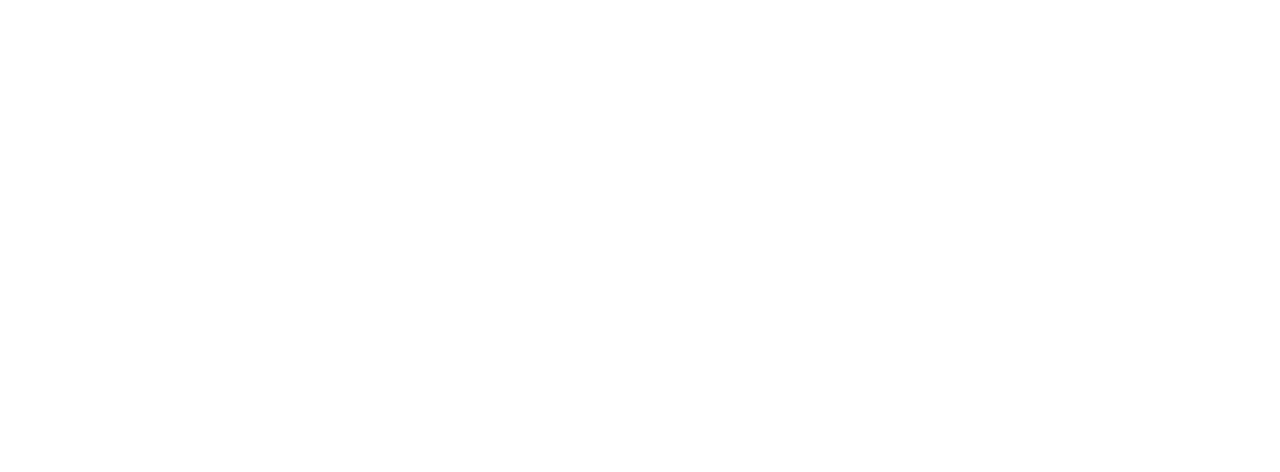
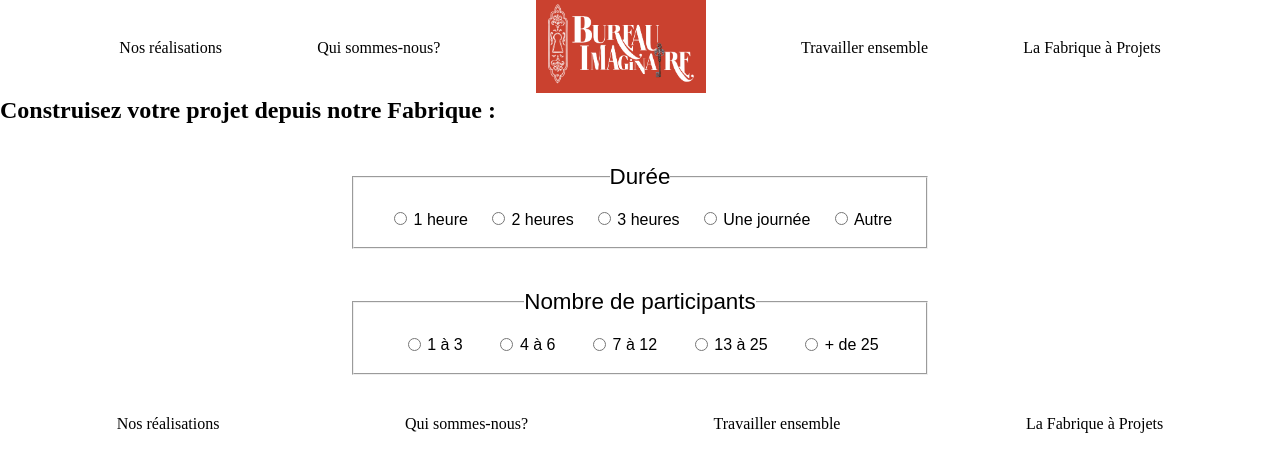
Before and after one commit to boris-tikhomiroff/bureau-imaginaire, a React (Create React App) app in the folder bureau-imaginaire/: page /FabriqueProjet in a window 1280 px wide. Before the commit this address had no page. Shown: the top 472 px of the page. Built offline with nearby package versions, Linux system fonts and the light colour scheme.

Commit message:
Ajout des fieldset duree et nombre

```diff
--- a/bureau-imaginaire/src/App.js
+++ b/bureau-imaginaire/src/App.js
@@ -1,6 +1,7 @@
 import * as React from "react";
 import { Routes, Route} from "react-router-dom";
-import {Home} from "./Pages/Home.js"
+import {Home} from "./Pages/Home/Home.js";
+import {FabriqueProjet} from "./Pages/FabriqueProjet/FabriqueProjet.js";
 
 function App() {
 
@@ -8,7 +9,7 @@
     <div className="App">
       <Routes>
         <Route path="/" element={<Home />} />
-
+        <Route path="/FabriqueProjet" element={<FabriqueProjet />} />
       </Routes>
     </div>
   );
--- a/bureau-imaginaire/src/Components/Footer/Footer.js
+++ b/bureau-imaginaire/src/Components/Footer/Footer.js
@@ -11,7 +11,7 @@
                 <li><Link to="/NosRealisations">Nos réalisations</Link></li>
                 <li><Link to="/APropos">Qui sommes-nous?</Link></li>
                 <li><Link to="/TravaillerEnsemble">Travailler ensemble</Link></li>
-                <li><Link to="/Fabrique">La Fabrique à Projets</Link></li>
+                <li><Link to="/FabriqueProjet">La Fabrique à Projets</Link></li>
             </ul>
             <div>
                 {/* <li><Link to="/"><img src={image} alt="Logo" width="200"></img></Link></li> */}
--- /dev/null
+++ b/bureau-imaginaire/src/Components/FormFabriqueProjet/FormFabriqueProjet.css
@@ -0,0 +1,29 @@
+.form-field {
+    padding: 2vh;
+    margin: 5vh auto;
+    display: flex;
+    justify-content: space-evenly;
+}
+
+.form-field p,
+label {
+    font: 1rem 'Fira Sans', sans-serif;
+}
+
+.form-field legend {
+    font: 1.4rem 'Abril FatFace', sans-serif;
+    font-weight: 500;
+    text-align: center;
+}
+
+.form-field input {
+    margin: .4rem;
+}
+
+.field-duree {
+    width: 45%;
+}
+
+.field-nbr-participant {
+    width: 45%;
+}
--- /dev/null
+++ b/bureau-imaginaire/src/Components/FormFabriqueProjet/FormFabriqueProjet.js
@@ -0,0 +1,82 @@
+import * as React from "react";
+
+import './FormFabriqueProjet.css'
+
+export default function FormFabriqueProjetComponent(){
+    return (
+        <div className="form-container-fabrique">
+
+            <h2 className="title">Construisez votre projet depuis notre Fabrique :</h2>
+
+            <form className="form-fabrique">
+
+            {/*------------------------------DUREE--------------------------- */}
+
+                <fieldset className="form-field field-duree">
+
+                    <legend>Durée</legend>
+
+                        <div>
+                            <input type="radio" name="duree" id="1h" value="1h"/>
+                            <label for="1h">1 heure</label>
+                        </div>
+
+                        <div>
+                            <input type="radio" name="duree" id="2h" value="2h"/>
+                            <label for="2h">2 heures</label>
+                        </div>
+
+                        <div>
+                            <input type="radio" name="duree" id="3h" value="3h"/>
+                            <label for="3h">3 heures</label>
+                        </div>
+
+                        <div>
+                            <input type="radio" name="duree" id="jour" value="jour"/>
+                            <label for="jour">Une journée</label>
+                        </div>
+
+                        <div>
+                            <input type="radio" name="duree" id="autre"  value="autre"/>
+                            <label for="autre">Autre</label>
+                        </div>
+
+                </fieldset>
+
+                {/*------------------------------Nmbr de personnes--------------------------- */}
+
+                <fieldset className="form-field field-nbr-participant">
+
+                    <legend>Nombre de participants</legend>
+
+                        <div>
+                            <input type="radio" name="nombre" id="1a3" value="1a3"/>
+                            <label for="1a3">1 à 3</label>
+                        </div>
+
+                        <div>
+                            <input type="radio" name="nombre" id="4a6" value="4a6"/>
+                            <label for="4a6">4 à 6   </label>
+                        </div>
+
+                        <div>
+                            <input type="radio" name="nombre" id="7a12" value="7a12"/>
+                            <label for="7a12">7 à 12</label>
+                        </div>
+
+                        <div>
+                            <input type="radio" name="nombre" id="13a25" value="13a25"/>
+                            <label for="13a25">13 à 25</label>
+                        </div>
+
+                        <div>
+                            <input type="radio" name="nombre" id="+25"  value="+25"/>
+                            <label for="+25">+ de 25</label>
+                        </div>
+
+                </fieldset>
+
+            </form>
+        </div>
+    )
+}
--- a/bureau-imaginaire/src/Components/Header/Header.css
+++ b/bureau-imaginaire/src/Components/Header/Header.css
@@ -1,12 +1,10 @@
-header {
-
-}
 nav {
-    padding: 3vh;
+    padding: 0 3vh;
 }
 nav ul {
     display: flex;
-    justify-content: space-around;
+    justify-content: space-evenly;
+    align-items: center;
 }
 
 nav ul li a{
--- a/bureau-imaginaire/src/Components/Header/Header.js
+++ b/bureau-imaginaire/src/Components/Header/Header.js
@@ -1,6 +1,6 @@
 import * as React from "react";
 import {Link} from "react-router-dom";
-import image from "../../img/logo_carre_BI.png";
+import image from "../../img/logo_carre_BI_nav.png";
 import './Header.css';
 
 export function Header (){
@@ -11,9 +11,9 @@
                 <ul>
                     <li><Link to="/NosRealisations">Nos réalisations</Link></li>
                     <li><Link to="/APropos">Qui sommes-nous?</Link></li>
-                    {/* <li><Link to="/"><img src={image} alt="Logo" width="200"></img></Link></li> */}
+                    <Link to="/"><li><img src={image} alt="Logo" width="170"></img></li></Link>
                     <li><Link to="/TravaillerEnsemble">Travailler ensemble</Link></li>
-                    <li><Link to="/Fabrique">La Fabrique à Projets</Link></li>
+                    <li><Link to="/FabriqueProjet">La Fabrique à Projets</Link></li>
                 </ul>
             </nav>
         </header>
--- a/bureau-imaginaire/src/Components/Logo.js
+++ b/bureau-imaginaire/src/Components/Logo.js
@@ -4,8 +4,8 @@
 
 export default function Logo() {
     return (
-        <div className="logo" style={{textAlign: 'center'}}>
-            <img src={image} alt="Logo" width="200"></img>
+        <div className="logo_home" style={{textAlign: 'center'}}>
+            <img src={image} alt="Logo" width="400"></img>
         </div>
     )
 }
--- /dev/null
+++ b/bureau-imaginaire/src/Pages/FabriqueProjet/FabriqueProjet.js
@@ -0,0 +1,16 @@
+import * as React from "react";
+
+import {Header} from "../../Components/Header/Header.js"
+import {Footer} from "../../Components/Footer/Footer.js"
+
+import FormFabriqueProjetComponent from "../../Components/FormFabriqueProjet/FormFabriqueProjet.js"
+
+export function FabriqueProjet() {
+    return (
+        <div>
+            <Header />
+                <FormFabriqueProjetComponent />
+            <Footer />
+        </div>
+    )
+}
--- /dev/null
+++ b/bureau-imaginaire/src/Pages/Home/Home.css
@@ -0,0 +1,35 @@
+/*-----------------------HOME---------------------------*/
+.logo_home {
+    margin-top: 3vh;
+}
+.container-presta {
+    text-align: center;
+    margin-top: 10vh;
+}
+
+.callAction {
+    display: flex;
+    justify-content: center;
+    gap: 3vw;
+    margin-top: 3vh;
+}
+
+.marquise {
+    font-size: 28px;
+    margin-top: 10vh;
+    margin-bottom: 10vh;
+}
+
+.section-realisation-home {
+    text-align: center;
+}
+
+.section-realisation-home div {
+    width: 40%;
+    margin: 3vh auto;
+}
+
+.container-enjeux {
+    margin: 10vh 0;
+    text-align: center;
+}
--- a/bureau-imaginaire/src/index.css
+++ b/bureau-imaginaire/src/index.css
@@ -10,37 +10,3 @@
 .sous-titre {
     margin: 3vh 0;
 }
-
-/*-----------------------HOME---------------------------*/
-
-.container-presta {
-    text-align: center;
-    margin-top: 10vh;
-}
-
-.callAction {
-    display: flex;
-    justify-content: center;
-    gap: 3vw;
-    margin-top: 3vh;
-}
-
-.marquise {
-    font-size: 28px;
-    margin-top: 10vh;
-    margin-bottom: 10vh;
-}
-
-.section-realisation-home {
-    text-align: center;
-}
-
-.section-realisation-home div {
-    width: 40%;
-    margin: 3vh auto;
-}
-
-.container-enjeux {
-    margin: 10vh 0;
-    text-align: center;
-}
```
Also changed, not shown: bureau-imaginaire/src/Pages/Home/Home.js (renamed from bureau-imaginaire/src/Pages/Home.js, +5 -3 lines), bureau-imaginaire/src/img/logo_carre_BI_nav.png (added).
